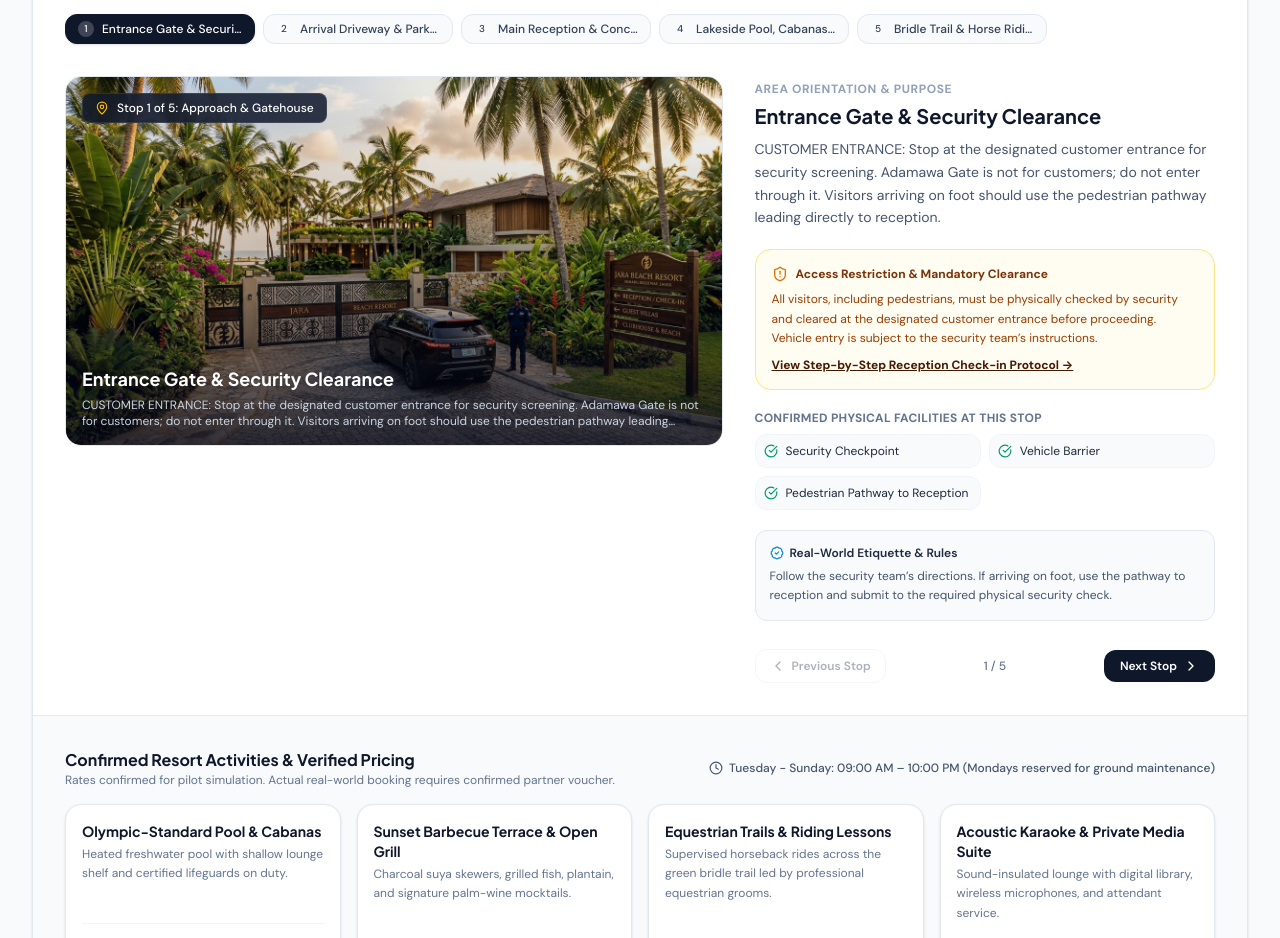
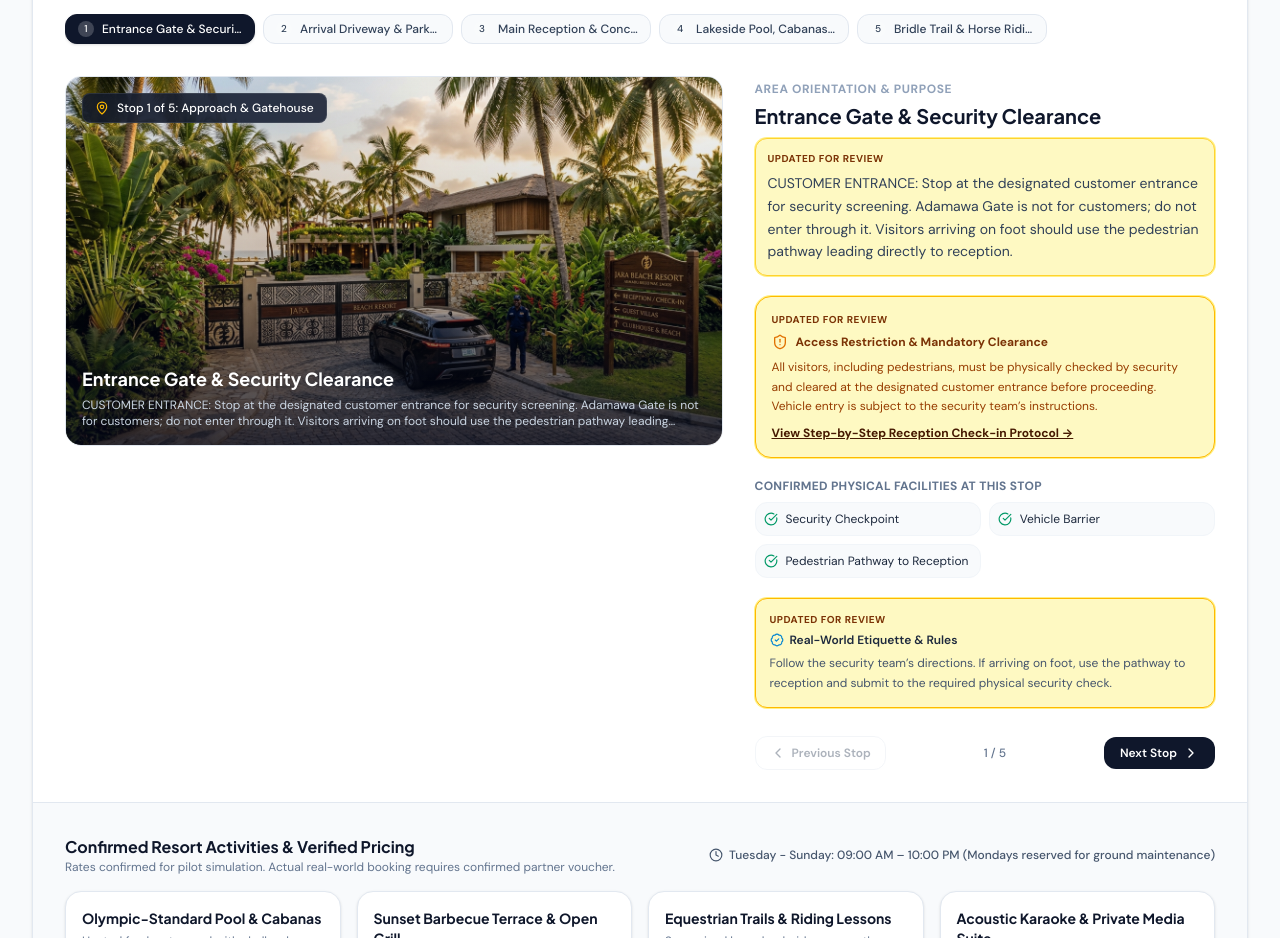
Before and after one commit to ArtwayVince/J-off, a React (Vite) app: page / in a window 1280 px wide. Shown: the part 920-1858 px from the top of the page. Built offline with nearby package versions, Linux system fonts and the light colour scheme.

Commit message:
Highlight revised Yuby tour guidance in yellow

```diff
--- a/src/components/views/InteractiveResortTour.tsx
+++ b/src/components/views/InteractiveResortTour.tsx
@@ -158,14 +158,22 @@ export const InteractiveResortTour: React.FC<Props> = ({
                   Area Orientation & Purpose
                 </span>
                 <h3 className="text-xl font-bold text-slate-900 mt-0.5">{currentStop.title}</h3>
-                <p className="text-sm text-slate-600 mt-2 leading-relaxed">
-                  {currentStop.description}
-                </p>
+                <div className={`mt-2 rounded-xl border p-3 ${['tour_01_gate', 'tour_02_driveway'].includes(currentStop.id) ? 'border-amber-300 bg-yellow-100 ring-1 ring-yellow-200' : 'border-transparent bg-transparent p-0'}`}>
+                  {['tour_01_gate', 'tour_02_driveway'].includes(currentStop.id) && (
+                    <div className="mb-1.5 text-[10px] font-extrabold uppercase tracking-wider text-amber-900">Updated for review</div>
+                  )}
+                  <p className="text-sm text-slate-700 leading-relaxed">
+                    {currentStop.description}
+                  </p>
+                </div>
               </div>
 
               {/* Mandatory Reception Clearance Callout if Stop 1, 2, or 3 */}
               {currentStop.receptionRequirement && (
-                <div className="bg-amber-50/70 border border-amber-200 rounded-2xl p-4 text-xs text-amber-900 space-y-2">
+                <div className={`rounded-2xl border p-4 text-xs text-amber-900 space-y-2 ${['tour_01_gate', 'tour_02_driveway'].includes(currentStop.id) ? 'bg-yellow-100 border-amber-400 ring-1 ring-yellow-200' : 'bg-amber-50/70 border-amber-200'}`}>
+                  {['tour_01_gate', 'tour_02_driveway'].includes(currentStop.id) && (
+                    <div className="text-[10px] font-extrabold uppercase tracking-wider text-amber-900">Updated for review</div>
+                  )}
                   <div className="flex items-center gap-2 text-amber-900 font-bold">
                     <ShieldAlert className="w-4 h-4 text-amber-600 shrink-0" />
                     <span>Access Restriction & Mandatory Clearance</span>
@@ -201,7 +209,10 @@ export const InteractiveResortTour: React.FC<Props> = ({
               </div>
 
               {/* Etiquette & Safety Notice */}
-              <div className="p-3.5 bg-slate-50 rounded-xl border border-slate-200 text-xs space-y-1.5">
+              <div className={`p-3.5 rounded-xl border text-xs space-y-1.5 ${['tour_01_gate', 'tour_02_driveway'].includes(currentStop.id) ? 'bg-yellow-100 border-amber-400 ring-1 ring-yellow-200' : 'bg-slate-50 border-slate-200'}`}>
+                {['tour_01_gate', 'tour_02_driveway'].includes(currentStop.id) && (
+                  <div className="text-[10px] font-extrabold uppercase tracking-wider text-amber-900">Updated for review</div>
+                )}
                 <div className="flex items-center gap-1.5 font-semibold text-slate-800">
                   <BadgeCheck className="w-3.5 h-3.5 text-sky-600" />
                   <span>Real-World Etiquette & Rules</span>
```
